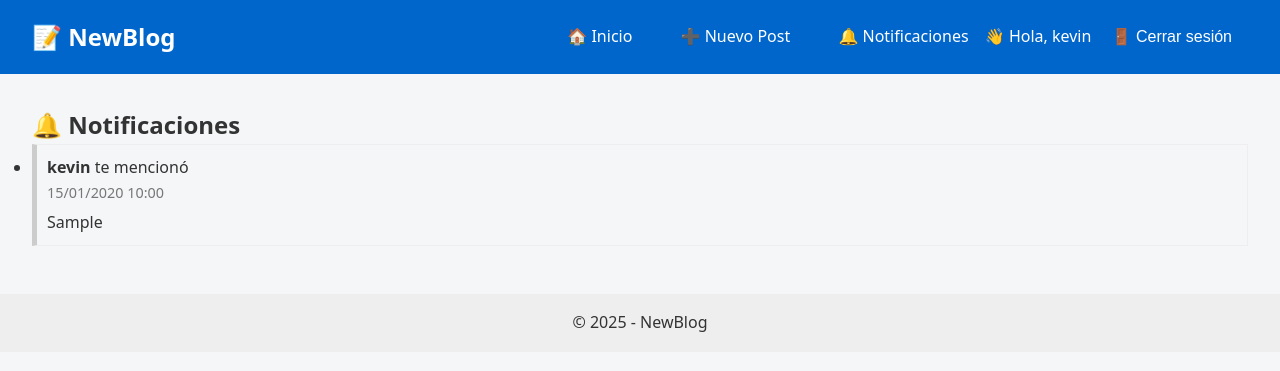
After one commit to MasterDuos/NewBlog, a Django app: page /notificaciones/ in a window 1280 px wide. The commit adds this page. Shown: the top 371 px of the page. Run offline with Django 5.2, Linux system fonts and the light colour scheme; a user stored in the database is signed in; data comes from the database, SQL or seed files in the repository; both versions use the stored data as it was after the commit; tables that the repository leaves empty hold one stand-in row (values such as "Sample post").

Commit message:
notificaciones

```diff
--- /dev/null
+++ b/blog/context_processors.py
@@ -0,0 +1,8 @@
+from .models import Notificacion
+
+def notificaciones_context(request):
+    if request.user.is_authenticated:
+        return {
+            "notificaciones_no_leidas": request.user.notificaciones.filter(leido=False).count()
+        }
+    return {"notificaciones_no_leidas": 0}
--- a/blog/models.py
+++ b/blog/models.py
@@ -61,3 +61,16 @@ class Reaccion(models.Model):
 
     def __str__(self):
         return f"{self.usuario.username} reaccionó {self.tipo} a {self.post.titulo}"
+
+
+class Notificacion(models.Model):
+    usuario = models.ForeignKey(User, on_delete=models.CASCADE, related_name="notificaciones")
+    actor = models.ForeignKey(User, on_delete=models.CASCADE, related_name="acciones")
+    comentario = models.ForeignKey("Comentario", on_delete=models.CASCADE, null=True, blank=True)
+    post = models.ForeignKey("Post", on_delete=models.CASCADE, null=True, blank=True)
+    mensaje = models.CharField(max_length=255)
+    leido = models.BooleanField(default=False)
+    fecha = models.DateTimeField(auto_now_add=True)
+
+    def __str__(self):
+        return f"Notificación para {self.usuario.username}: {self.mensaje}"
--- /dev/null
+++ b/blog/templates/blog/notificaciones.html
@@ -0,0 +1,32 @@
+{% extends "base.html" %}
+{% block title %}Notificaciones - NewBlog{% endblock %}
+
+{% block content %}
+  <div class="notifications">
+    <h2>🔔 Notificaciones</h2>
+
+    {% if notificaciones %}
+      <ul class="noti-list">
+        {% for n in notificaciones %}
+          <li class="noti-item" style="margin-bottom:12px; padding:10px; border:1px solid #eee; border-left:5px solid {% if n.leido %}#ccc{% else %}#f39c12{% endif %};">
+            <div>
+              <strong>{{ n.actor.username }}</strong> te mencionó
+              {% if n.post %} en <a href="{% url 'post_detalle' n.post.id %}">{{ n.post.titulo }}</a>{% endif %}
+              {% if n.comentario %} – <em>comentario #{{ n.comentario.id }}</em>{% endif %}
+            </div>
+            <div style="color:#777; font-size:0.9em;">{{ n.fecha|date:"d/m/Y H:i" }}</div>
+            <div style="margin-top:6px;">{{ n.mensaje }}</div>
+
+            {% if not n.leido %}
+              <div style="margin-top:8px;">
+                <a class="btn" href="{% url 'marcar_leida' n.id %}">Marcar como leído</a>
+              </div>
+            {% endif %}
+          </li>
+        {% endfor %}
+      </ul>
+    {% else %}
+      <p>No tienes notificaciones por ahora 🎉</p>
+    {% endif %}
+  </div>
+{% endblock %}
--- a/blog/urls.py
+++ b/blog/urls.py
@@ -24,4 +24,8 @@ urlpatterns = [
     # 📌 Destacado
     path("comentario/<int:comentario_id>/destacar/", views.marcar_destacado, name="marcar_destacado"),
 
+    path("notificaciones/", views.notificaciones, name="notificaciones"),
+    path("notificaciones/<int:id>/leida/", views.marcar_leida, name="marcar_leida"),
+    path("comentario/<int:comentario_id>/votar/<str:valor>/", views.votar_comentario, name="votar_comentario"),  # 'up'/'down'
+
 ]
--- a/blog/views.py
+++ b/blog/views.py
@@ -1,6 +1,16 @@
 from django.shortcuts import render, redirect, get_object_or_404
 from django.contrib.auth.decorators import login_required
-from .models import Post, Comentario, Reaccion, VotoComentario
+from django.contrib.auth.models import User
+from django.db.models import Count
+import re
+
+from .models import (
+    Post,
+    Comentario,
+    Reaccion,
+    VotoComentario,
+    Notificacion,   # ⬅️ asegúrate de tener este modelo en models.py
+)
 from .forms import PostForm, ComentarioForm
 
 
@@ -10,41 +20,61 @@ def home(request):
     return render(request, "blog/home.html", {"posts": posts})
 
 
-# 👉 Detalle del post (comentarios + reacciones + votos + destacados)
+# 👉 Detalle del post (comentarios + reacciones + votos + destacados + menciones)
 def post_detalle(request, id):
     post = get_object_or_404(Post, id=id)
 
-    # Formulario de comentario
+    # 📝 Crear comentario
     if request.method == "POST" and "comentario" in request.POST:
-        if request.user.is_authenticated:
-            form = ComentarioForm(request.POST)
-            if form.is_valid():
-                comentario = form.save(commit=False)
-                comentario.post = post
-                comentario.autor = request.user
-                comentario.save()
-                return redirect("post_detalle", id=post.id)
-        else:
+        if not request.user.is_authenticated:
             return redirect("login")
+
+        form = ComentarioForm(request.POST)
+        if form.is_valid():
+            comentario = form.save(commit=False)
+            comentario.post = post
+            comentario.autor = request.user
+            comentario.save()
+
+            # 🔔 Detectar menciones @usuario y crear notificaciones
+            patron = r'@(\w+)'  # palabras alfanuméricas tras @
+            menciones = re.findall(patron, comentario.contenido)
+            for username in menciones:
+                try:
+                    mencionado = User.objects.get(username=username)
+                    if mencionado != request.user:
+                        Notificacion.objects.create(
+                            usuario=mencionado,
+                            actor=request.user,
+                            comentario=comentario,
+                            post=post,
+                            mensaje=f"{request.user.username} te mencionó en un comentario en '{post.titulo}'",
+                        )
+                except User.DoesNotExist:
+                    # Si no existe, lo ignoramos (no rompe)
+                    pass
+
+            return redirect("post_detalle", id=post.id)
     else:
         form = ComentarioForm()
 
-    # 🔹 Separar destacados y normales
+    # ⭐ Separar destacados y normales
     destacados = post.comentarios.filter(destacado=True).order_by("-fecha_creacion")
+    # Resto ordenado por votos totales (desc)
     normales = sorted(
         post.comentarios.filter(destacado=False),
         key=lambda c: c.votos_totales(),
-        reverse=True
+        reverse=True,
     )
 
-    # Conteo de reacciones
+    # 👍 Reacciones (conteos)
     conteos = {
         "like": post.reacciones.filter(tipo="like").count(),
         "love": post.reacciones.filter(tipo="love").count(),
         "laugh": post.reacciones.filter(tipo="laugh").count(),
     }
 
-    # Saber si el usuario ya reaccionó
+    # Saber si el usuario ya reaccionó (para estilo activo)
     ya_reacciono = {"like": False, "love": False, "laugh": False}
     if request.user.is_authenticated:
         ya_reacciono = {
@@ -55,39 +85,38 @@ def post_detalle(request, id):
 
     return render(request, "blog/post_detalle.html", {
         "post": post,
-        "destacados": destacados,   # 👈 sección especial
-        "comentarios": normales,    # 👈 resto abajo
+        "destacados": destacados,   # lista de Comentario destacados
+        "comentarios": normales,    # lista de Comentario no destacados
         "form": form,
         "conteos": conteos,
         "ya_reacciono": ya_reacciono,
     })
 
 
-# 👉 Votar comentario (toggle)
+# 👍/👎 Votar comentario (toggle)
 @login_required
 def votar_comentario(request, comentario_id, valor):
     comentario = get_object_or_404(Comentario, id=comentario_id)
-
     # Convertimos "up"/"down" a 1/-1
-    valor = 1 if valor == "up" else -1
+    valor_num = 1 if str(valor) == "up" else -1
 
     voto, creado = VotoComentario.objects.get_or_create(
         comentario=comentario,
         usuario=request.user,
-        defaults={"valor": valor}
+        defaults={"valor": valor_num},
     )
 
     if not creado:
-        if voto.valor == valor:
-            voto.delete()
+        if voto.valor == valor_num:
+            voto.delete()  # mismo voto -> quitar
         else:
-            voto.valor = valor
+            voto.valor = valor_num  # cambio de voto
             voto.save()
 
     return redirect("post_detalle", id=comentario.post.id)
 
 
-# 📌 Crear post (solo logueados)
+# 📝 Crear post (solo logueados)
 @login_required
 def crear_post(request):
     if request.method == "POST":
@@ -102,7 +131,7 @@ def crear_post(request):
     return render(request, "blog/crear_post.html", {"form": form})
 
 
-# 📌 Editar post (solo autor)
+# ✏ Editar post (solo autor)
 @login_required
 def editar_post(request, id):
     post = get_object_or_404(Post, id=id)
@@ -118,7 +147,7 @@ def editar_post(request, id):
     return render(request, "blog/editar_post.html", {"form": form, "post": post})
 
 
-# 📌 Eliminar post (solo autor)
+# 🗑 Eliminar post (solo autor)
 @login_required
 def eliminar_post(request, id):
     post = get_object_or_404(Post, id=id)
@@ -130,17 +159,17 @@ def eliminar_post(request, id):
     return render(request, "blog/eliminar_post.html", {"post": post})
 
 
-# 📌 Reaccionar (toggle)
+# 😀 Reaccionar (toggle)
 @login_required
 def reaccionar(request, id, tipo):
     post = get_object_or_404(Post, id=id)
     reaccion, creada = Reaccion.objects.get_or_create(post=post, usuario=request.user, tipo=tipo)
-    if not creada:  # si ya existía, la quitamos (toggle)
+    if not creada:
         reaccion.delete()
     return redirect("post_detalle", id=post.id)
 
 
-# 📌 Reportar comentario
+# 🚩 Reportar comentario
 @login_required
 def reportar_comentario(request, comentario_id):
     comentario = get_object_or_404(Comentario, id=comentario_id)
@@ -149,7 +178,7 @@ def reportar_comentario(request, comentario_id):
     return redirect("post_detalle", id=comentario.post.id)
 
 
-# 📌 Eliminar comentario (solo autor del comentario o admin)
+# 🗑 Eliminar comentario (solo autor del comentario o admin)
 @login_required
 def eliminar_comentario(request, comentario_id):
     comentario = get_object_or_404(Comentario, id=comentario_id)
@@ -158,19 +187,36 @@ def eliminar_comentario(request, comentario_id):
     return redirect("post_detalle", id=comentario.post.id)
 
 
-# 📌 Marcar destacado (solo admin)
+# 🌟 Marcar destacado (solo admin) — 1 por post
 @login_required
 def marcar_destacado(request, comentario_id):
     comentario = get_object_or_404(Comentario, id=comentario_id)
-
     if not request.user.is_superuser:
         return redirect("post_detalle", id=comentario.post.id)
 
-    # 🔹 Primero desmarcamos otros comentarios destacados de ese post
+    # Desmarcar cualquier otro destacado del mismo post
     Comentario.objects.filter(post=comentario.post, destacado=True).exclude(id=comentario.id).update(destacado=False)
 
-    # 🔹 Marcamos solo el actual
+    # Marcar el actual
     comentario.destacado = True
     comentario.save()
 
     return redirect("post_detalle", id=comentario.post.id)
+
+
+# 🔔 Bandeja de notificaciones
+@login_required
+def notificaciones(request):
+    notificaciones = request.user.notificaciones.all().order_by("-fecha")
+    return render(request, "blog/notificaciones.html", {
+        "notificaciones": notificaciones
+    })
+
+
+# 🔔 Marcar notificación como leída
+@login_required
+def marcar_leida(request, id):
+    noti = get_object_or_404(Notificacion, id=id, usuario=request.user)
+    noti.leido = True
+    noti.save()
+    return redirect("notificaciones")
--- a/core/settings.py
+++ b/core/settings.py
@@ -46,17 +46,18 @@ TEMPLATES = [
         'BACKEND': 'django.template.backends.django.DjangoTemplates',
         'DIRS': [BASE_DIR / 'templates'],  # 👈 aquí apuntamos a la carpeta global
         'APP_DIRS': True,
+
         'OPTIONS': {
             'context_processors': [
                 'django.template.context_processors.debug',
                 'django.template.context_processors.request',
                 'django.contrib.auth.context_processors.auth',
                 'django.contrib.messages.context_processors.messages',
+                'blog.context_processors.notificaciones_context',  # 👈 aquí
             ],
         },
     },
 ]
-
 
 WSGI_APPLICATION = 'core.wsgi.application'
 
--- a/templates/base.html
+++ b/templates/base.html
@@ -6,6 +6,20 @@
   <meta name="viewport" content="width=device-width,initial-scale=1" />
   <title>{% block title %}NewBlog{% endblock %}</title>
   <link rel="stylesheet" href="{% static 'css/style.css' %}">
+  <style>
+    /* 🔔 Badge de notificaciones */
+    .noti-badge {
+      background: red;
+      color: white;
+      font-size: 0.8rem;
+      padding: 2px 6px;
+      border-radius: 50%;
+      margin-left: 4px;
+    }
+    .site-header nav a {
+      margin-right: 12px;
+    }
+  </style>
 </head>
 <body>
   <!-- Encabezado -->
@@ -16,6 +30,18 @@
 
       {% if user.is_authenticated %}
         <a href="{% url 'crear_post' %}" class="btn">➕ Nuevo Post</a>
+
+        <!-- 🔔 Notificaciones -->
+        {% if user.is_authenticated %}
+  <a href="{% url 'notificaciones' %}">
+    🔔 Notificaciones
+    {% if notificaciones_no_leidas > 0 %}
+      <span class="noti-badge">{{ notificaciones_no_leidas }}</span>
+    {% endif %}
+  </a>
+{% endif %}
+
+
         <span>👋 Hola, {{ user.username }}</span>
         <form action="{% url 'logout' %}" method="post" style="display:inline;">
           {% csrf_token %}
```
Also changed, not shown: blog/migrations/0009_notificacion.py (added), db.sqlite3.
